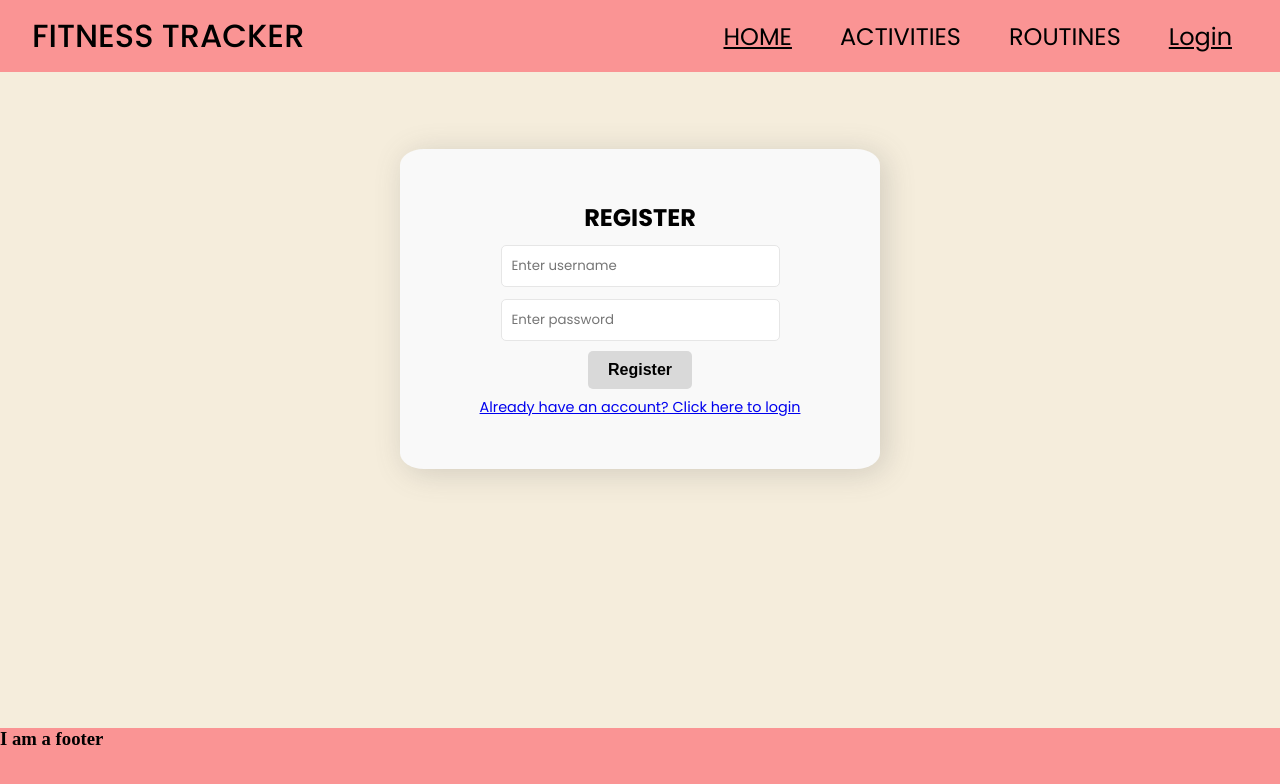
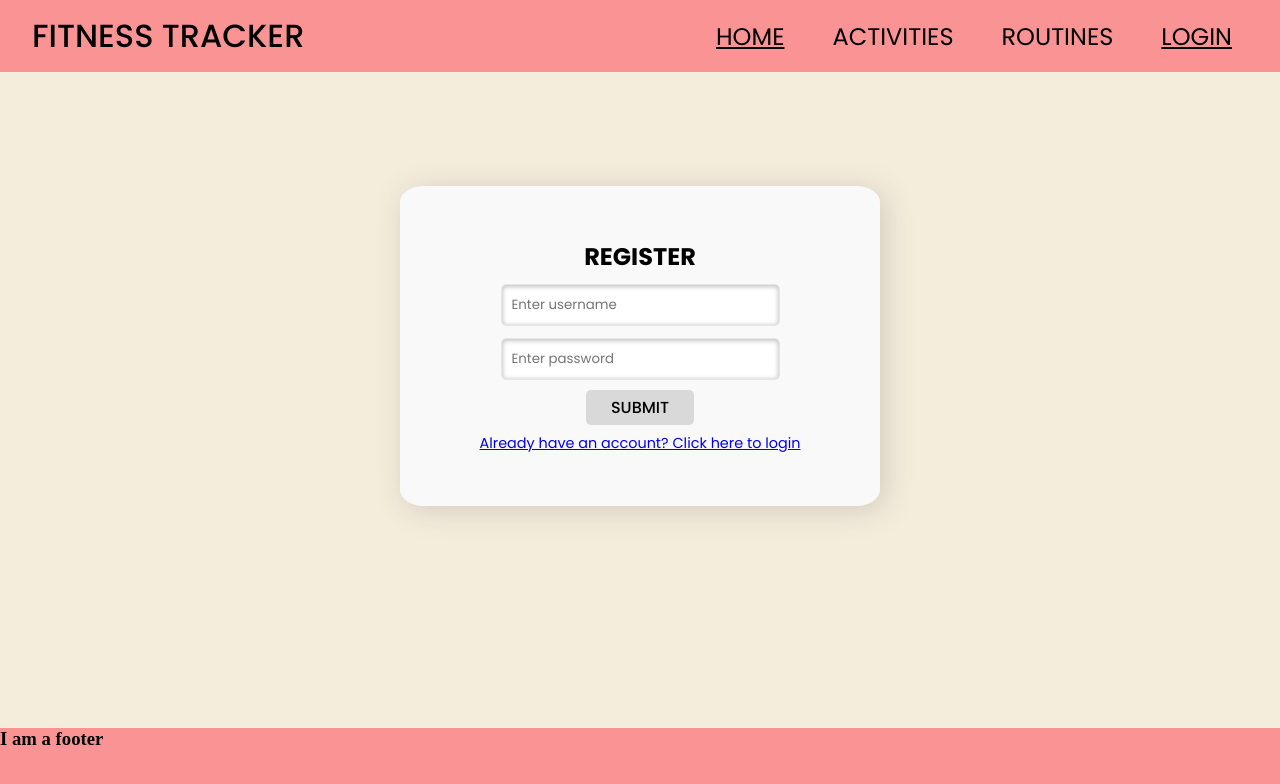
Before and after one commit to INIKITS/FitnessTracker-FrontEnd, a React (Create React App) app: page / in a window 1280 px wide. Shown: the top 784 px of the page. Built offline with nearby package versions, Linux system fonts and the light colour scheme.

Commit message:
created a Home style sheet

```diff
--- a/public/index.html
+++ b/public/index.html
@@ -9,7 +9,14 @@
       name="description"
       content="Web site created using create-react-app"
     />
-    <link rel="stylesheet" href="style.css">
+    <link
+      rel="stylesheet"
+      href="https://cdnjs.cloudflare.com/ajax/libs/font-awesome/6.2.0/css/all.min.css"
+      integrity="sha512-xh6O/CkQoPOWDdYTDqeRdPCVd1SpvCA9XXcUnZS2FmJNp1coAFzvtCN9BmamE+4aHK8yyUHUSCcJHgXloTyT2A=="
+      crossorigin="anonymous"
+      referrerpolicy="no-referrer"
+    />
+    <link rel="stylesheet" href="style.css" />
     <title>Fitness Tracker</title>
   </head>
   <body>
--- a/src/components/Header.js
+++ b/src/components/Header.js
@@ -62,7 +62,7 @@ function Header(props) {
                   textDecoration: isActive ? 'underline' : 'none',
                 })}
               >
-                Login
+                LOGIN
               </NavLink>
             )}
           </li>
--- a/src/components/LoginModal.js
+++ b/src/components/LoginModal.js
@@ -2,6 +2,7 @@ import React from 'react';
 import { Link } from 'react-router-dom';
 import { registerUser } from '../api';
 import '../styles/Login-Register.scss';
+import { FaUser } from 'react-icons/fa';
 
 function LoginModal(props) {
   const [error, setError] = React.useState(null);
@@ -60,7 +61,7 @@ function LoginModal(props) {
               ></input>
             </div>
             {callSuccess ? null : <p>{error}</p>}
-            <button type='submit'>Register</button>
+            <button type='submit'>SUBMIT</button>
             <Link to='/'>Already have an account? Click here to login</Link>
           </form>
         </div>
--- a/src/pages/Home.js
+++ b/src/pages/Home.js
@@ -1,16 +1,15 @@
-
-import React from "react";
-import { NavLink } from "react-router-dom";
-import { LoginModal } from "../components/index"
+import React from 'react';
+import { NavLink } from 'react-router-dom';
+import { LoginModal } from '../components/index';
 
 function Home(props) {
-    return (
-<>
-        <h1>hellooooo</h1>
-        <LoginModal />
-        </>
-
-    )
+  return (
+    <>
+      <h1>TRACK YOUR</h1>
+      <h1>FITNESS</h1>
+      <LoginModal />
+    </>
+  );
 }
 
 export default Home;
--- a/src/pages/Routines.js
+++ b/src/pages/Routines.js
@@ -1,12 +1,8 @@
-
-import React from "react";
-import { NavLink } from "react-router-dom";
+import React from 'react';
+import { NavLink } from 'react-router-dom';
 
 function Routines(props) {
-    return (
-
-        <h1>Routines</h1>
-    )
+  return <h1>All Routines</h1>;
 }
 
 export default Routines;
--- a/src/styles/Login-Register.scss
+++ b/src/styles/Login-Register.scss
@@ -1,4 +1,5 @@
 #modal {
+  // display: none;
   background-color: #f9f9f9;
   height: 20rem;
   width: 30rem;
@@ -32,10 +33,11 @@
       margin-top: 2px;
       margin-bottom: 10px;
       font-family: inherit;
+      box-shadow: inset 0 1px 4px 1px rgba(136, 136, 136, 0.486);
     }
 
     button {
-      padding: 10px 20px;
+      padding: 5px 25px;
       border: 1px solid #000;
       border-radius: 5px;
       background: #d9d9d9;
@@ -49,6 +51,8 @@
       align-items: center;
       justify-content: center;
       border: none;
+      font-family: inherit;
+      font-weight: 500;
     }
 
     a {
```
Also changed, not shown: src/pages/MyRoutines.js (+3 -7 lines), src/pages/index.js (+4 -4 lines), src/styles/Home.scss (added).
